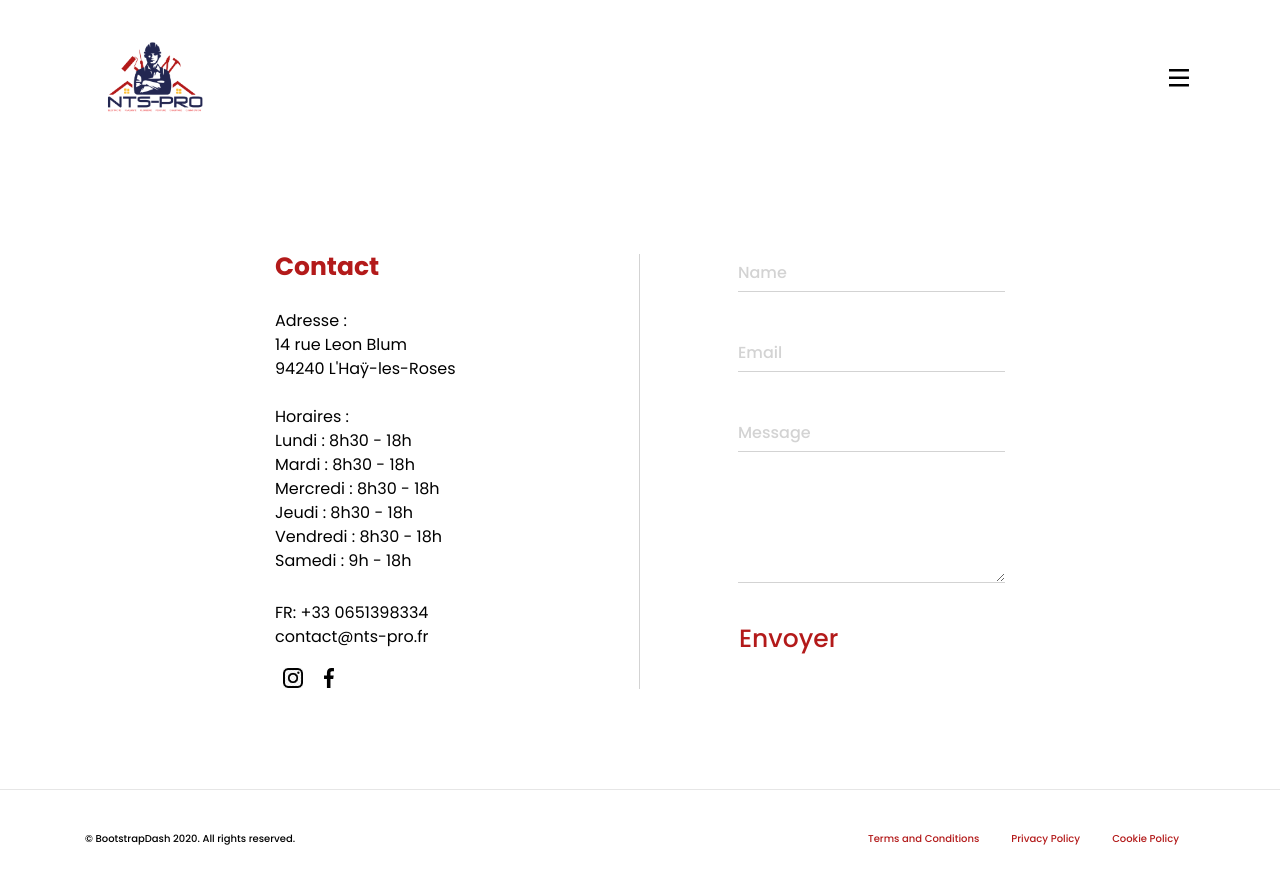
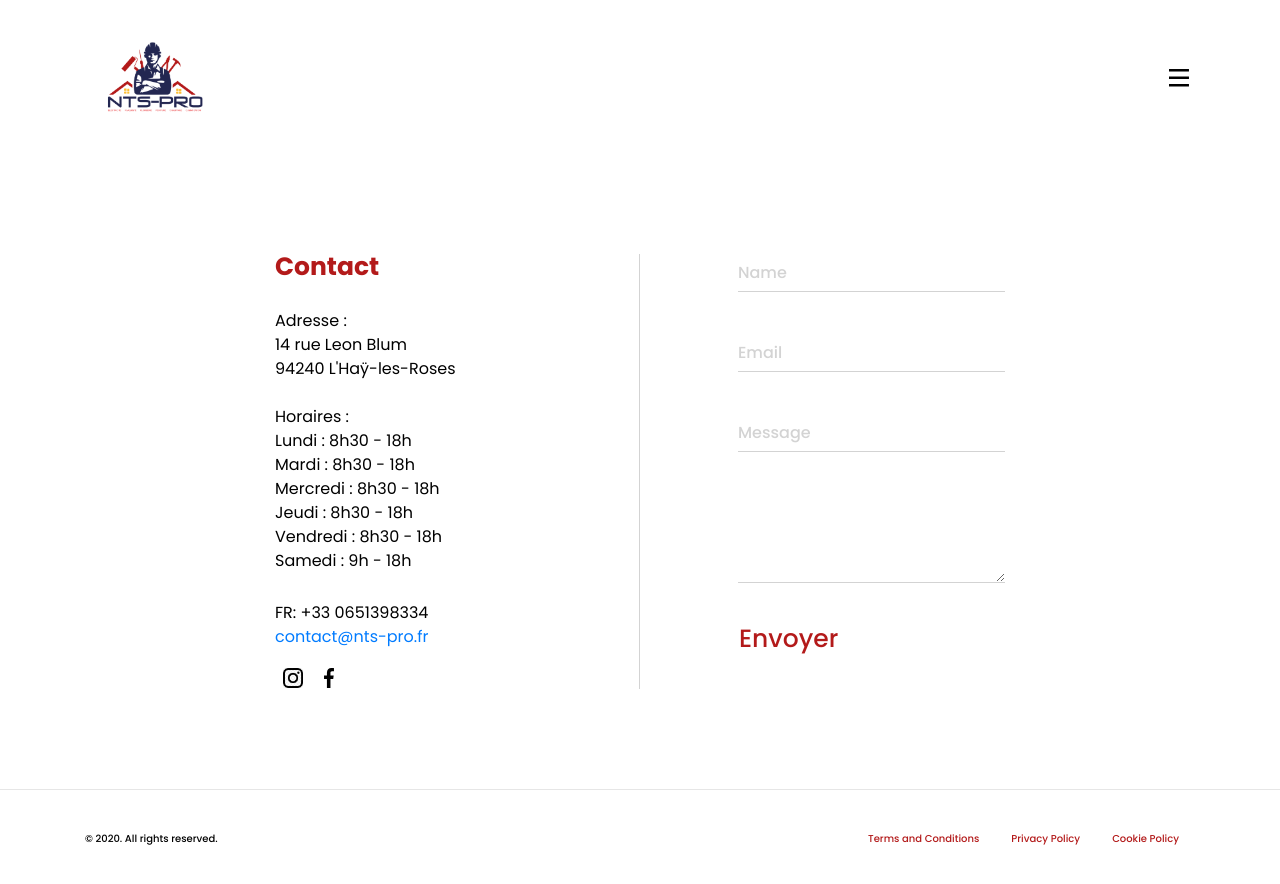
Before and after one commit to Kpaury/nts, a plain HTML site: page contact.html in a window 1280 px wide. Drawn offline with Linux system fonts and the light colour scheme.

Commit message:
Update contact.html

```diff
--- a/contact.html
+++ b/contact.html
@@ -91,7 +91,7 @@
                     <div class="contact-page-content">
                         <h4 class="contact-page-title" style="color: #B31A1A">Contact</h4>
                         <p class="contact-page-street-address">Adresse :<br>14 rue Leon Blum<br>94240 L'Haÿ-les-Roses<br><br>Horaires : <br> Lundi : 8h30 - 18h <br> Mardi : 8h30 - 18h <br> Mercredi : 8h30 - 18h <br> Jeudi : 8h30 - 18h <br> Vendredi : 8h30 - 18h<br> Samedi : 9h - 18h</p>
-                        <p class="mb-3">FR: +33 0651398334 <br> contact@nts-pro.fr</p>
+                        <p class="mb-3">FR: +33 0651398334 <br><a href="mailto:contact@nts-pro.fr"> contact@nts-pro.fr</a></p>
                         <ul class="nav contact-social-links">
                             <li class="nav-item">
                                 <a href="https://www.instagram.com/_nts.pro/" class="nav-link">
@@ -148,7 +148,7 @@
     </main>
     <footer class="hiro-footer wow fadeInUp">
         <div class="container d-flex flex-wrap justify-content-lg-between align-items-center">
-            <p class="mb-0 footer-text">© <a href="https://www.bootstrapdash.com" target="_blank" rel="noopener noreferrer" class="text-reset">BootstrapDash</a> 2020. All rights reserved.</p>
+            <p class="mb-0 footer-text">© <a href="https://www.bootstrapdash.com" target="_blank" rel="noopener noreferrer" class="text-reset"></a> 2020. All rights reserved.</p>
             <nav class="footer-nav nav">
                 <a href="#!" class="nav-link">Terms and Conditions</a>
                 <a href="#!" class="nav-link">Privacy Policy</a>
```
